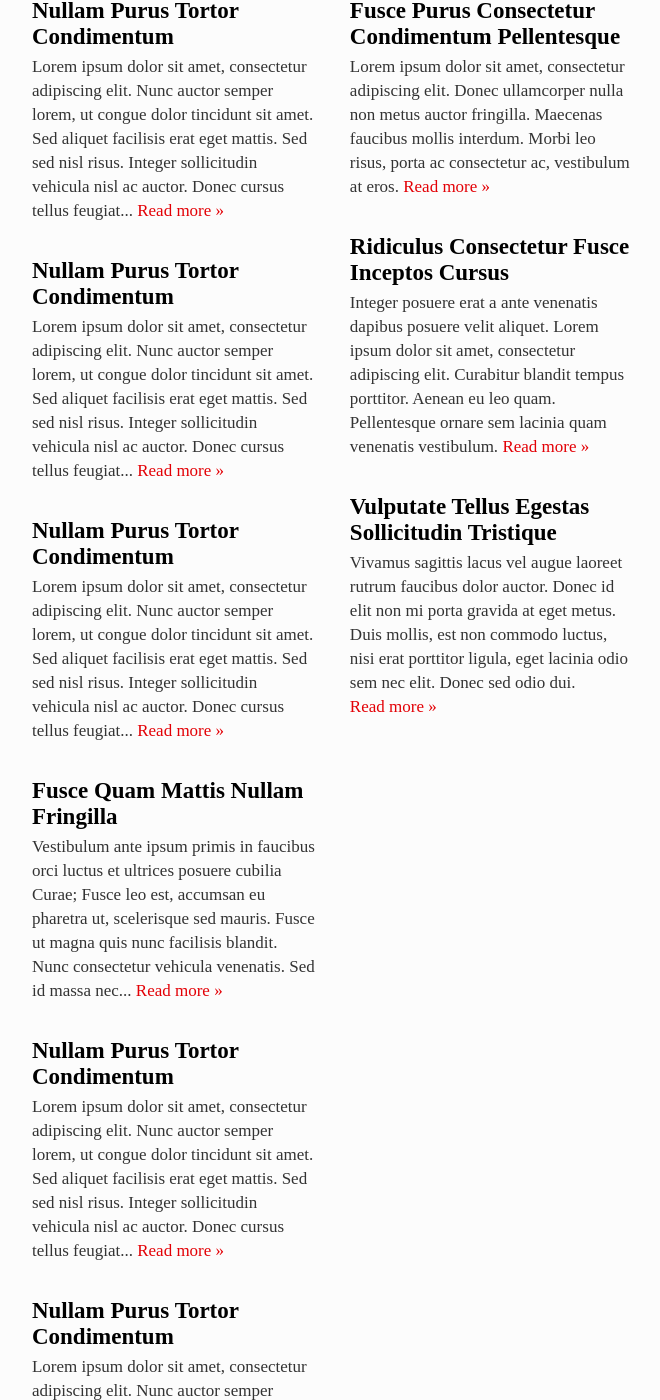
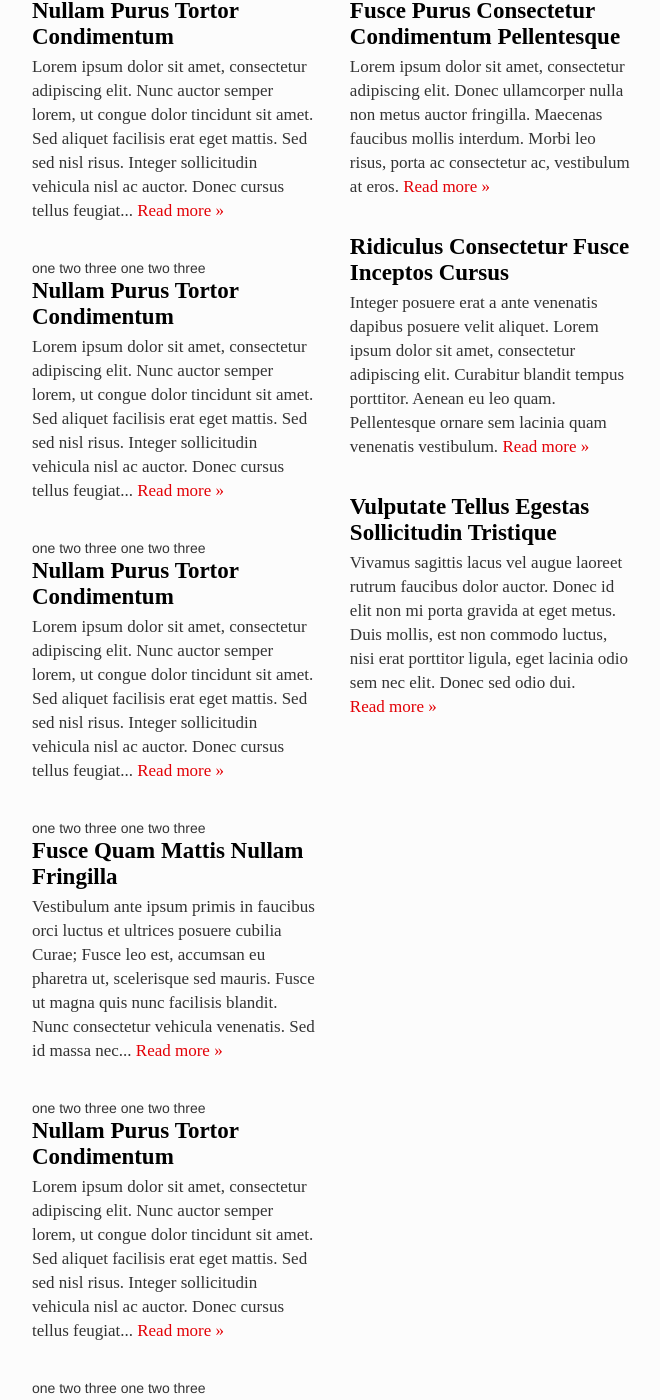
Before and after one commit to wovchko/inklings, a Jekyll site: the page built from index.html, in a window 1280 px wide and 1400 px high, scrolled down 431 px. Shown: the whole window, without its empty margins (306-966 px from the left). Built offline with Jekyll 4.4.1, drawn with Linux system fonts in a browser that asks for light colours; Markdown is read by kramdown in place of the engine named in the settings; the list of posts is cut into pages by our own code; some of the changed lines change nothing that is shown; some of the changed text lies outside the part shown.

Commit message:
Adding Jekyll tags

```diff
--- a/index.html
+++ b/index.html
@@ -4,4 +4,10 @@ description: This is the landing page
 ---
 {% for post in site.posts limit: 6 %}
 {% include post-article.html %}
+{% cycle 'one', 'two', 'three' %}
+{% cycle 'one', 'two', 'three' %}
+{% cycle 'one', 'two', 'three' %}
+{% cycle 'one', 'two', 'three' %}
+{% cycle 'one', 'two', 'three' %}
+{% cycle 'one', 'two', 'three' %}
 {% endfor %}
```
